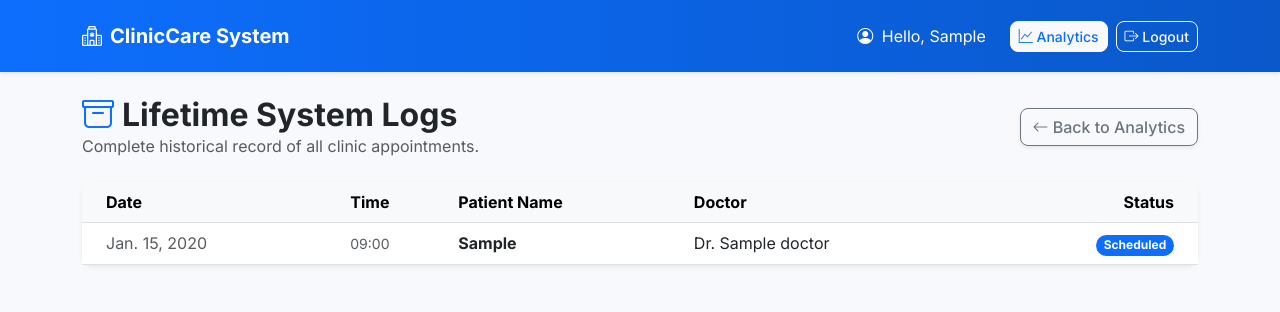
After one commit to Anushka130126/clinic-care, a Django app: page /reports/logs/ in a window 1280 px wide. The commit adds this page. Shown: the top 312 px of the page. Run offline with Django 5.2, Linux system fonts and the light colour scheme; a user stored in the database is signed in; tables that the repository leaves empty hold one stand-in row (values such as "Sample post").

Commit message:
Added lifetime logs, patient back button, and fixed 404s

```diff
--- /dev/null
+++ b/appointments/templates/appointments/all_logs.html
@@ -0,0 +1,54 @@
+{% extends 'appointments/base.html' %}
+
+{% block title %}Lifetime Appointment Logs{% endblock %}
+
+{% block content %}
+<div class="d-flex justify-content-between align-items-center mb-4">
+    <div>
+        <h2 class="fw-bold text-dark mb-0"><i class="bi bi-archive text-primary me-2"></i>Lifetime System Logs</h2>
+        <p class="text-muted mb-0">Complete historical record of all clinic appointments.</p>
+    </div>
+    <a href="{% url 'clinic_reports' %}" class="btn btn-outline-secondary shadow-sm"><i class="bi bi-arrow-left"></i> Back to Analytics</a>
+</div>
+
+<div class="card shadow-sm border-0">
+    <div class="card-body p-0">
+        <div class="table-responsive">
+            <table class="table table-hover m-0 align-middle">
+                <thead class="table-light">
+                    <tr>
+                        <th class="ps-4">Date</th>
+                        <th>Time</th>
+                        <th>Patient Name</th>
+                        <th>Doctor</th>
+                        <th class="text-end pe-4">Status</th>
+                    </tr>
+                </thead>
+                <tbody>
+                    {% for log in logs %}
+                    <tr>
+                        <td class="ps-4 text-muted">{{ log.appointment_date }}</td>
+                        <td class="text-muted"><small>{{ log.appointment_time }}</small></td>
+                        <td class="fw-bold">{{ log.patient.username|title }}</td>
+                        <td>Dr. {{ log.doctor.name }}</td>
+                        <td class="text-end pe-4">
+                            <span class="badge rounded-pill
+                                {% if log.status == 'Completed' %}bg-success
+                                {% elif log.status == 'Cancelled' %}bg-danger
+                                {% elif log.status == 'Missed' %}bg-warning text-dark
+                                {% else %}bg-primary{% endif %}">
+                                {{ log.status }}
+                            </span>
+                        </td>
+                    </tr>
+                    {% empty %}
+                    <tr>
+                        <td colspan="5" class="text-center p-5 text-muted">No appointments found in the system history.</td>
+                    </tr>
+                    {% endfor %}
+                </tbody>
+            </table>
+        </div>
+    </div>
+</div>
+{% endblock %}
--- a/appointments/urls.py
+++ b/appointments/urls.py
@@ -6,6 +6,7 @@ urlpatterns = [
     path('dashboard/', views.patient_dashboard, name='patient_dashboard'),
     path('doctor-dashboard/', views.doctor_dashboard, name='doctor_dashboard'),
     path('reports/', views.clinic_reports, name='clinic_reports'),
+    path('reports/logs/', views.all_time_logs, name='all_time_logs'),
     path('reports/download/', views.download_report, name='download_report'),
     path('profile/edit/', views.edit_profile, name='edit_profile'),
 
--- a/appointments/views.py
+++ b/appointments/views.py
@@ -296,3 +296,15 @@ def download_report(request):
         ])
 
     return response
+
+@login_required
+def all_time_logs(request):
+    """Displays the lifetime history of all appointments for Admins"""
+    # Security Check: Only Admins allowed
+    if not (request.user.is_staff or request.user.is_superuser):
+        return redirect('patient_dashboard')
+
+    # Fetch every appointment ever made, sorted by newest first
+    logs = Appointment.objects.all().order_by('-appointment_date', '-appointment_time')
+
+    return render(request, 'appointments/all_logs.html', {'logs': logs})
```
Also changed, not shown: appointments/templates/appointments/book.html (+10 -0 lines), appointments/templates/appointments/reports.html (+9 -1 lines).
